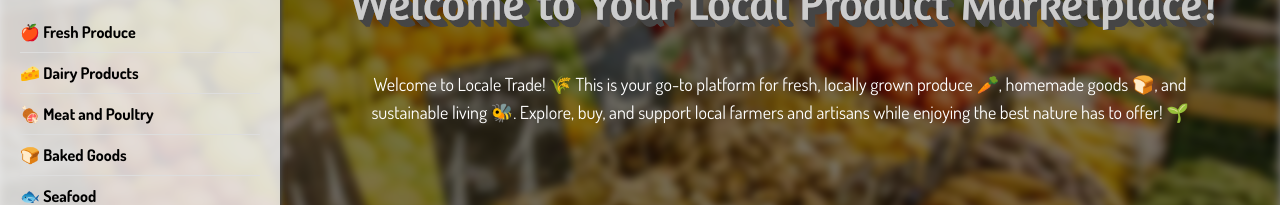
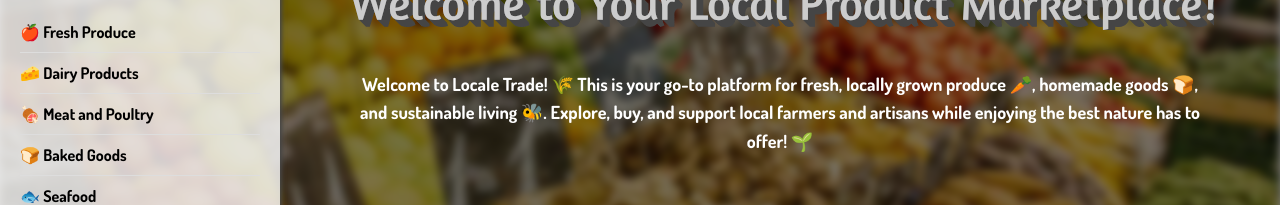
Before and after one commit to banicl/localetrade-rs, a Vue app in the folder locale-trade/: page /newspage in a window 1280 px wide. Shown: the part 144-349 px from the top of the page. Built offline with nearby package versions, Linux system fonts and the light colour scheme; no server answers.

Commit message:
Small UI Changes

```diff
--- a/locale-trade/src/components/FavoritedItems.vue
+++ b/locale-trade/src/components/FavoritedItems.vue
@@ -309,7 +309,7 @@
   margin-top: 10px;
 }
 .footer {
-  margin-top: auto;
+  margin-top: 15px;
   text-align: center;
   padding: 15px;
   background-color: rgba(204, 204, 204, 0.3);
--- a/locale-trade/src/components/ListedItems.vue
+++ b/locale-trade/src/components/ListedItems.vue
@@ -88,6 +88,10 @@
     },
     goBack() {
       this.$router.go(-1);
+    },
+    logout() {
+      localStorage.removeItem('user');
+      this.$router.push('/login');
     },
   },
   mounted() {
@@ -289,7 +293,7 @@
 }
 
 .footer {
-  margin-top: auto;
+  margin-top: 15px;
   text-align: center;
   padding: 15px;
   background-color: rgba(204, 204, 204, 0.3);
--- a/locale-trade/src/components/NewsPage.vue
+++ b/locale-trade/src/components/NewsPage.vue
@@ -32,9 +32,9 @@
       <div class="main-content">
         <img src="@/assets/title.svg" alt="Title" class="title-image" />
 
-        <p class="app-description">
+        <p class="app-description"><b>
           Welcome to Locale Trade! 🌾 This is your go-to platform for fresh, locally grown produce 🥕, homemade goods 🍞, and sustainable living 🐝. Explore, buy, and support local farmers and artisans while enjoying the best nature has to offer! 🌱
-        </p>
+        </b></p>
 
         <div class="latest-products">
           <h2>🌻 CHECK OUT THE LATEST PRODUCTS </h2>
```
Also changed, not shown: 64 other files (tests, documents, lock files or other folders).
